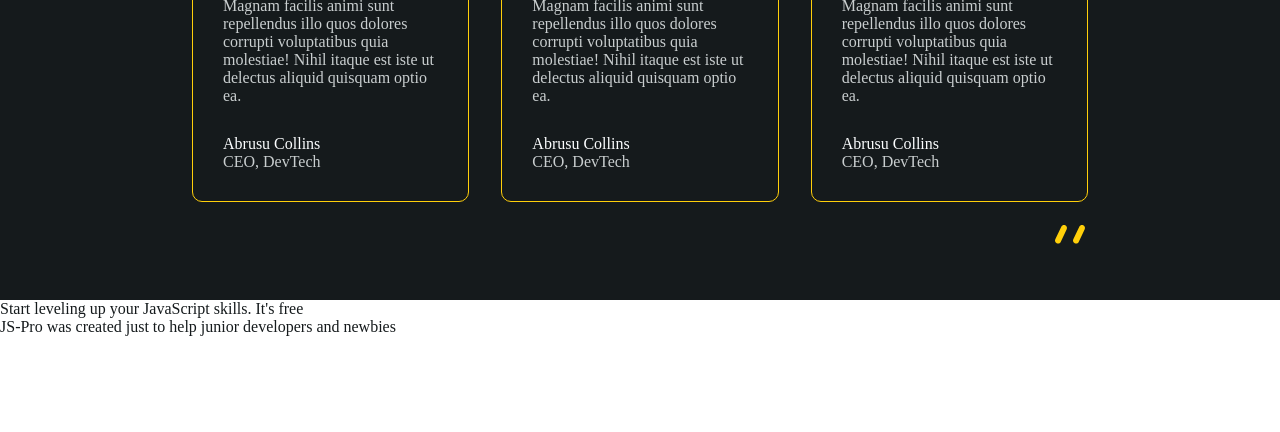
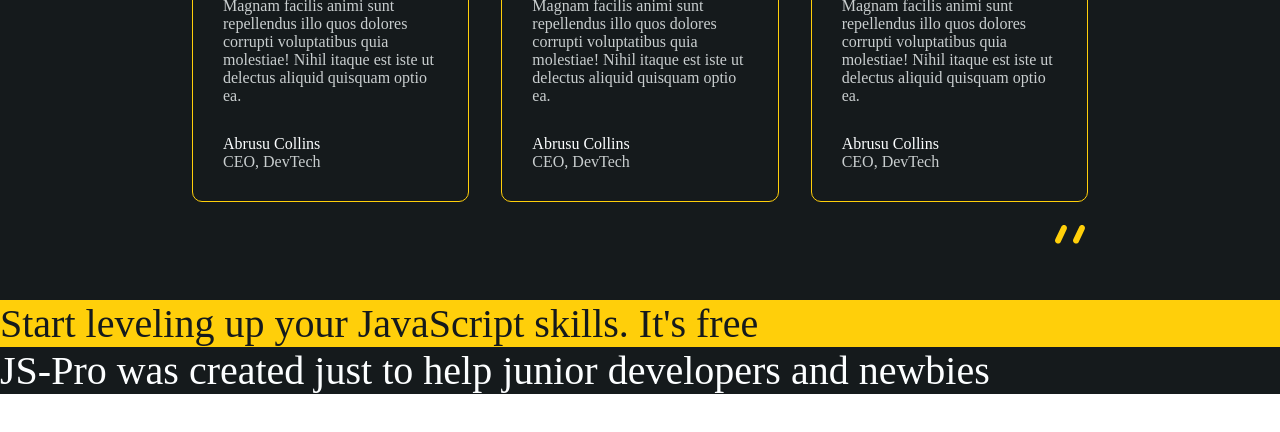
Before and after one commit to abrusu-collins/JS-Pro, a React (Create React App) app: page / in a window 1280 px wide. Shown: the part 1908-2340 px from the top of the page. After the commit the page ends 2302 px from the top, so only its background shows below. Built offline with nearby package versions, Linux system fonts and the light colour scheme; a web font is replaced by a local one.

Commit message:
nice one

```diff
--- a/src/sass/_free.scss
+++ b/src/sass/_free.scss
@@ -1,3 +1,18 @@
-.free{
-    height: 100vh;
+.free {
+  //   height: 100vh;
+  & > div {
+    & p {
+      font-family: PPBold;
+      font-size: 40px;
+    }
+  }
+  & .up {
+    background-color: $yellow;
+  }
+  & .it-is-free {
+    background-color: $dark;
+    & p {
+      color: $white;
+    }
+  }
 }
--- a/src/styles/index.css
+++ b/src/styles/index.css
@@ -156,6 +156,16 @@
   width: 2%;
 }
 
-.free {
-  height: 100vh;
+.free > div p {
+  font-family: PPBold;
+  font-size: 40px;
 }
+.free .up {
+  background-color: #ffcf0a;
+}
+.free .it-is-free {
+  background-color: #151a1c;
+}
+.free .it-is-free p {
+  color: #fcfeff;
+}
```
